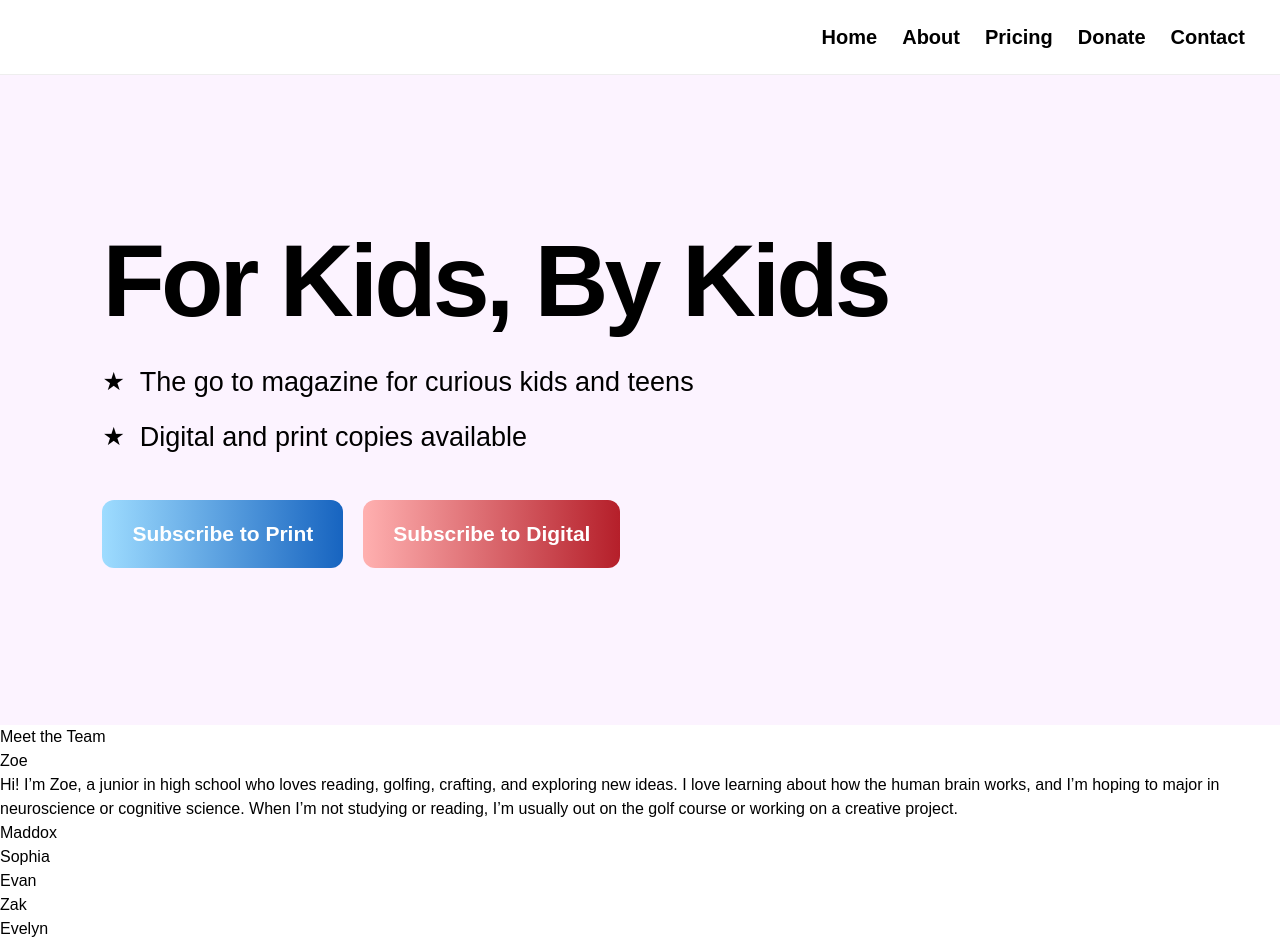
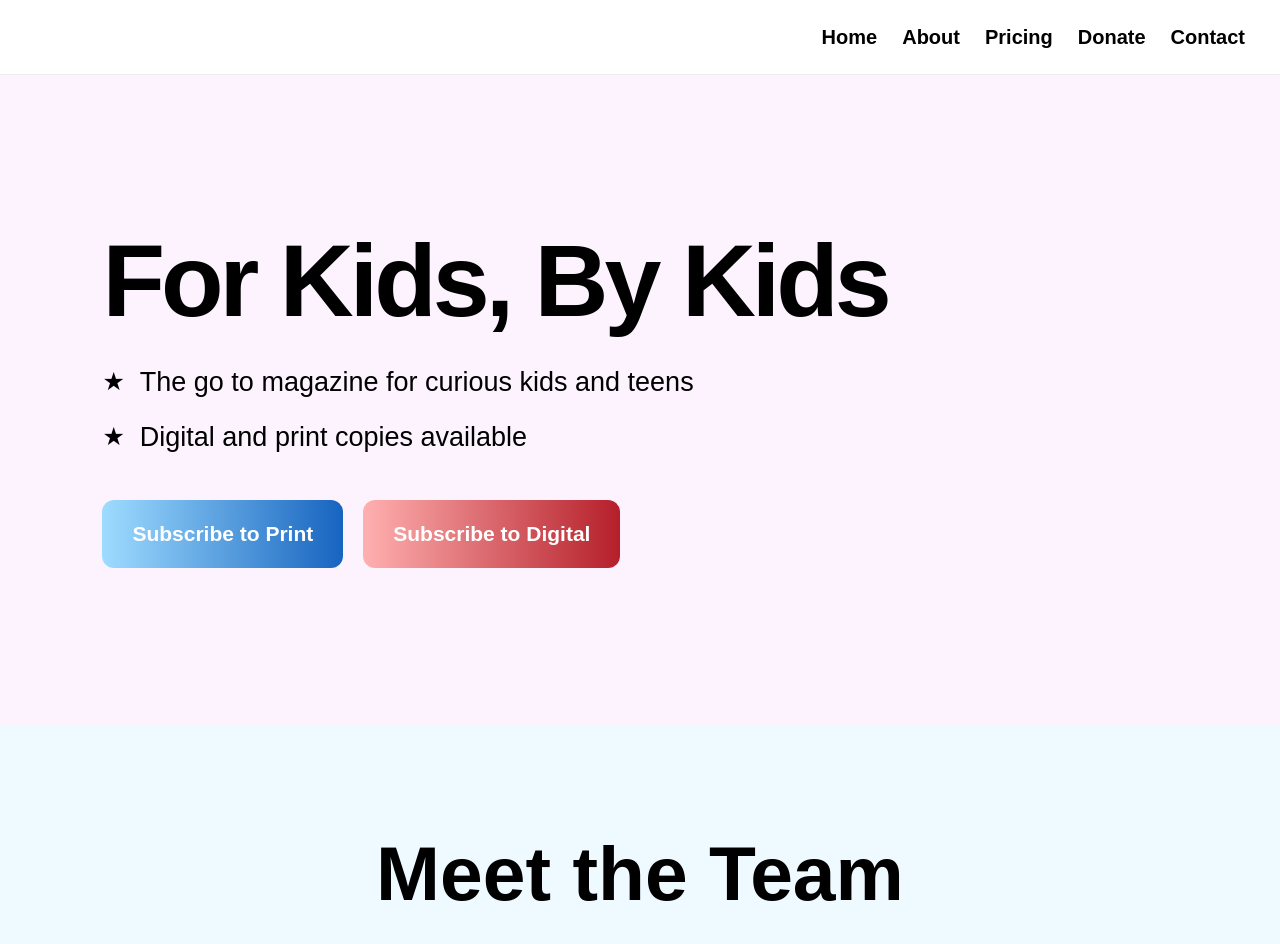
Before and after one commit to H4CK3R1010/Seemz-Like-Magazine, a Next.js app: page / in a window 1280 px wide. Shown: the top 944 px of the page. Built offline with nearby package versions, Linux system fonts and the light colour scheme.

Commit message:
Add light blue Meet the Team section

```diff
--- a/app/globals.css
+++ b/app/globals.css
@@ -214,10 +214,7 @@ nav a:hover {
 }
 
 
-/* =========================
-   PRINT BUTTON
-   LIGHT BLUE → DARK BLUE
-========================= */
+/* PRINT BUTTON */
 
 .printButton {
   background: linear-gradient(
@@ -228,10 +225,7 @@ nav a:hover {
 }
 
 
-/* =========================
-   DIGITAL BUTTON
-   LIGHT RED → DARK RED
-========================= */
+/* DIGITAL BUTTON */
 
 .digitalButton {
   background: linear-gradient(
@@ -239,6 +233,128 @@ nav a:hover {
     #ffb0b0 0%,
     #b51f2a 100%
   );
+}
+
+
+/* =========================
+   MEET THE TEAM SECTION
+========================= */
+
+.teamSection {
+  min-height: 900px;
+
+  background: #eefaff;
+
+  padding: 110px 8%;
+}
+
+
+.teamContent {
+  max-width: 1200px;
+
+  width: 100%;
+
+  margin: 0 auto;
+}
+
+
+.teamContent h2 {
+  margin: 0 0 70px;
+
+  text-align: center;
+
+  font-size: clamp(50px, 6vw, 90px);
+
+  line-height: 1;
+
+  font-weight: 800;
+
+  color: black;
+}
+
+
+/* =========================
+   TEAM GRID
+========================= */
+
+.teamGrid {
+  display: grid;
+
+  grid-template-columns: repeat(2, 1fr);
+
+  gap: 60px 50px;
+}
+
+
+.teamMember {
+  text-align: center;
+
+  display: flex;
+
+  flex-direction: column;
+
+  align-items: center;
+}
+
+
+/* =========================
+   TEAM BUTTONS
+========================= */
+
+.teamButton {
+  display: inline-flex;
+
+  align-items: center;
+
+  justify-content: center;
+
+  min-width: 230px;
+
+  padding: 18px 35px;
+
+  border-radius: 15px;
+
+  background: white;
+
+  color: black;
+
+  text-decoration: none;
+
+  font-size: 30px;
+
+  font-weight: bold;
+
+  box-shadow: 0 5px 15px rgba(0, 0, 0, 0.12);
+
+  transition:
+    transform 0.2s ease,
+    box-shadow 0.2s ease;
+}
+
+
+.teamButton:hover {
+  transform: translateY(-4px);
+
+  box-shadow: 0 10px 25px rgba(0, 0, 0, 0.18);
+}
+
+
+/* =========================
+   TEAM DESCRIPTIONS
+========================= */
+
+.teamMember p {
+  max-width: 600px;
+
+  margin: 25px auto 0;
+
+  text-align: center;
+
+  font-size: 21px;
+
+  line-height: 1.6;
+
+  color: black;
 }
 
 
@@ -420,4 +536,35 @@ nav a:hover {
     width: 100%;
   }
 
+
+  /* TEAM MOBILE */
+
+  .teamSection {
+    padding: 80px 25px;
+  }
+
+
+  .teamGrid {
+    grid-template-columns: 1fr;
+
+    gap: 45px;
+  }
+
+
+  .teamContent h2 {
+    margin-bottom: 50px;
+  }
+
+
+  .teamButton {
+    width: 100%;
+
+    max-width: 350px;
+  }
+
+
+  .teamMember p {
+    font-size: 19px;
+  }
+
 }
```
